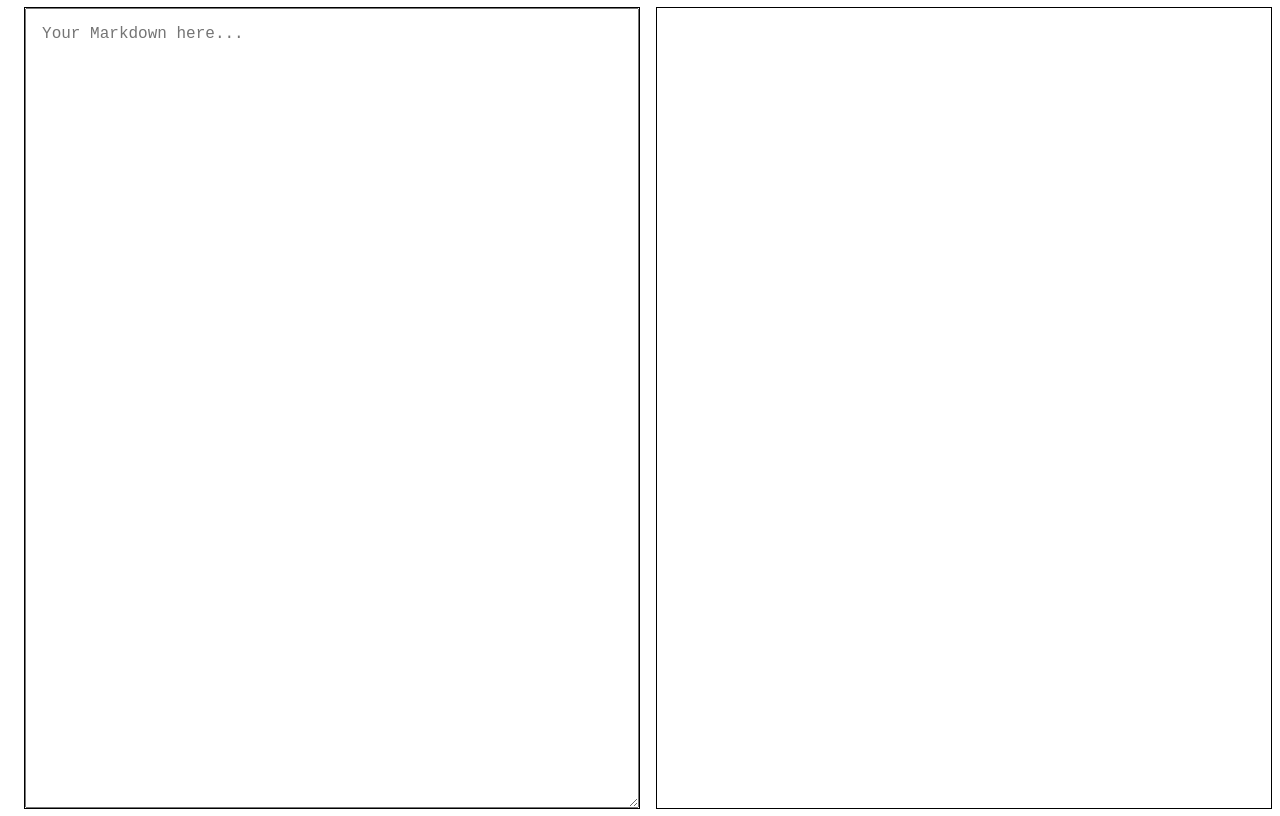
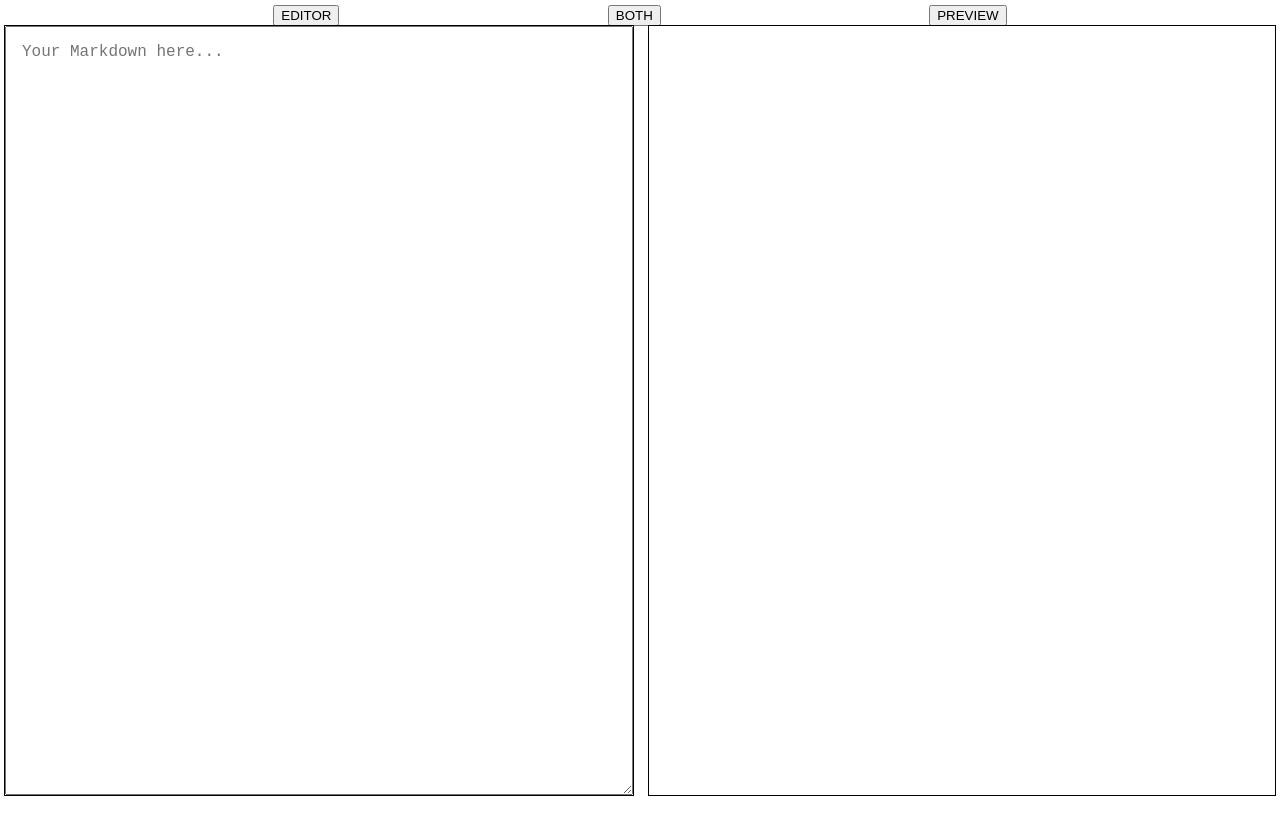
Before and after one commit to WizardOfSaaS/markdown-previewer, a Next.js app: page / in a window 1280 px wide. Built offline with nearby package versions, Linux system fonts and the light colour scheme.

Commit message:
Add Viewbar component

```diff
--- /dev/null
+++ b/app/components/ViewBar.jsx
@@ -0,0 +1,12 @@
+"use client";
+function ViewBar() {
+  return (
+    <div className="viewbar">
+      <button>EDITOR</button>
+      <button>BOTH</button>
+      <button>PREVIEW</button>
+    </div>
+  );
+}
+
+export default ViewBar;
--- a/app/globals.css
+++ b/app/globals.css
@@ -6,17 +6,32 @@ body {
   width: 100vw;
   height: 100vh;
   font-size: 25px;
+  margin: 0;
+  padding: 5px;
 }
 
 main {
   width: 100%;
   height: 100%;
   display: flex;
+  flex-direction: column;
   justify-content: space-evenly;
 }
 
+.viewbar {
+  width: 100%;
+  display: flex;
+  justify-content: space-evenly;
+}
+
+.editor-previewer {
+  display: flex;
+  flex: 1;
+  gap: 1rem;
+}
+
 .editor, .previewer {
-  width: 48%;
+  width: 100%;
   height: 100%;
   outline: 1px solid black;
   padding: 1rem;
--- a/app/page.js
+++ b/app/page.js
@@ -3,14 +3,18 @@ import { useState } from "react"
 import Editor from "./components/Editor"
 import Previewer from "./components/Previewer"
 import { marked } from "marked"
+import ViewBar from "./components/ViewBar"
 
 export default function Home() {
   const [input, setInput] = useState('')
   const convertedHtml = marked(input)
   return (
     <main className="flex">
-      <Editor input={input} setInput={setInput} />
-      <Previewer html={convertedHtml} />
+      <ViewBar />
+      <div className="editor-previewer">
+        <Editor input={input} setInput={setInput} />
+        <Previewer html={convertedHtml} />
+      </div>
     </main>
   )
 }
```
